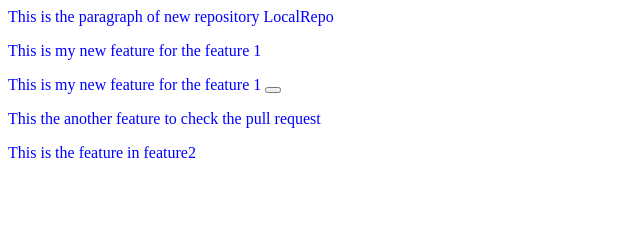
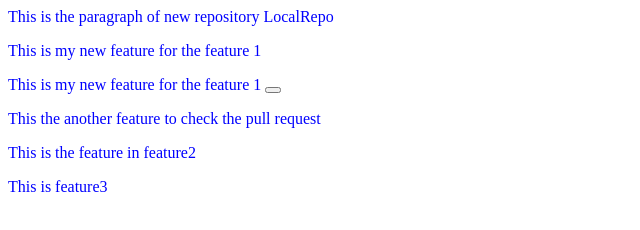
Before and after one commit to Aman-Puskar/LocalRepo, a plain HTML site: page index.html in a window 1280 px wide. Shown: the whole page, without its empty margins (0-640 px from the left). Drawn offline with Linux system fonts and the light colour scheme.

Commit message:
add feature3

```diff
--- a/index.html
+++ b/index.html
@@ -7,3 +7,4 @@
 
 <p>This the another feature to check the pull request</p>
 <p>This is the feature in feature2</p>
+<p>This is feature3</p>
```
